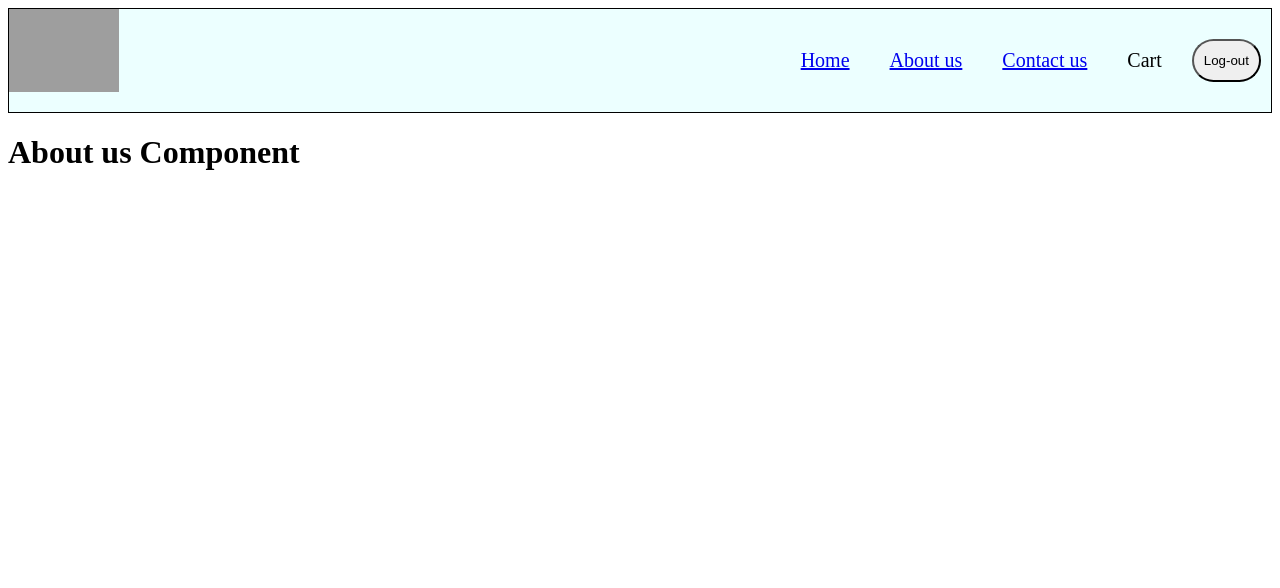
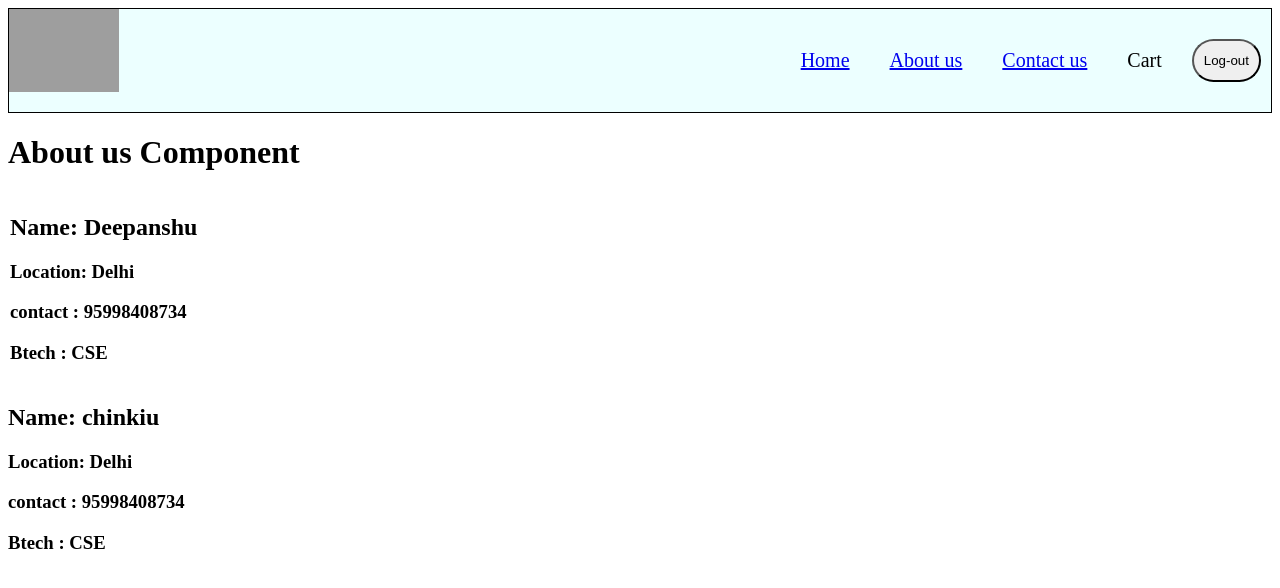
Before and after one commit to Deepanshu850/namaste_food, a React (Vite) app: page /about in a window 1280 px wide. Shown: the top 588 px of the page. Built offline with nearby package versions, Linux system fonts and the light colour scheme; grey boxes are pictures that could not be loaded.

Commit message:
introduction to class based componenets

```diff
--- a/index.css
+++ b/index.css
@@ -108,3 +108,7 @@ font-size: 20px;
         display: flex;
         flex-wrap: wrap;
     }
+    .user-card{
+        padding: 1px;
+        margin: 1px;
+    }
--- a/src/components/About.js
+++ b/src/components/About.js
@@ -1,7 +1,12 @@
-const About = () =>{
-    return(
+import User from "./User";
+import UserClass from "./UserClass";
+
+const About = () => {
+    return (
         <>
-        <h1>About us Component</h1>
+            <h1>About us Component</h1>
+            <User />
+            <UserClass name="chinkiu" />
         </>
     )
 }
--- /dev/null
+++ b/src/components/User.jsx
@@ -0,0 +1,10 @@
+const User = () => {
+    return (
+        <div className="user-card">
+            <h2> Name: Deepanshu</h2>
+            <h3>Location: Delhi</h3>
+            <h3>contact : 95998408734</h3>
+            <h3> Btech : CSE</h3>
+        </div>
+    )
+}; export default User;
--- /dev/null
+++ b/src/components/UserClass.js
@@ -0,0 +1,18 @@
+import React from "react";
+
+class UserClass extends React.Component {
+
+    constructor(props) {
+        super(props);
+    }
+
+    render() {
+        return (<div className="user-card-class">
+            <h2> Name:  {this.props.name}</h2>
+            <h3>Location: Delhi</h3>
+            <h3>contact : 95998408734</h3>
+            <h3> Btech : CSE</h3>
+        </div>);
+    }
+};
+export default UserClass;
```
